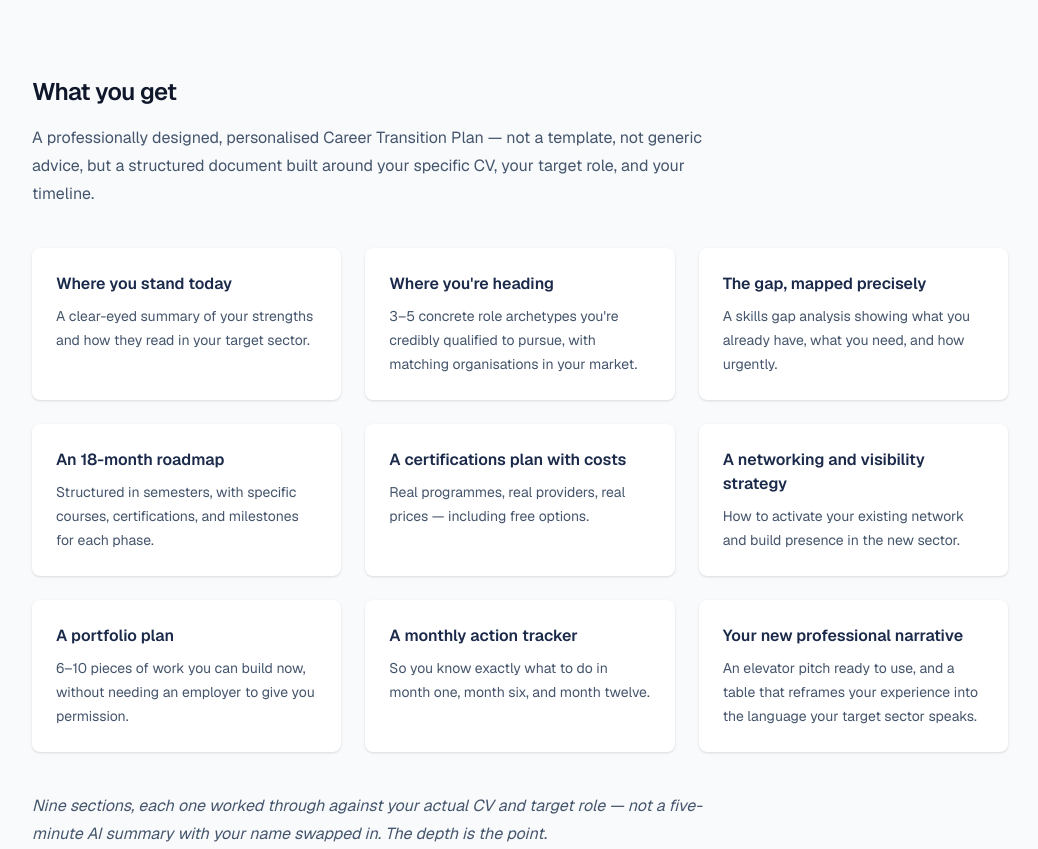
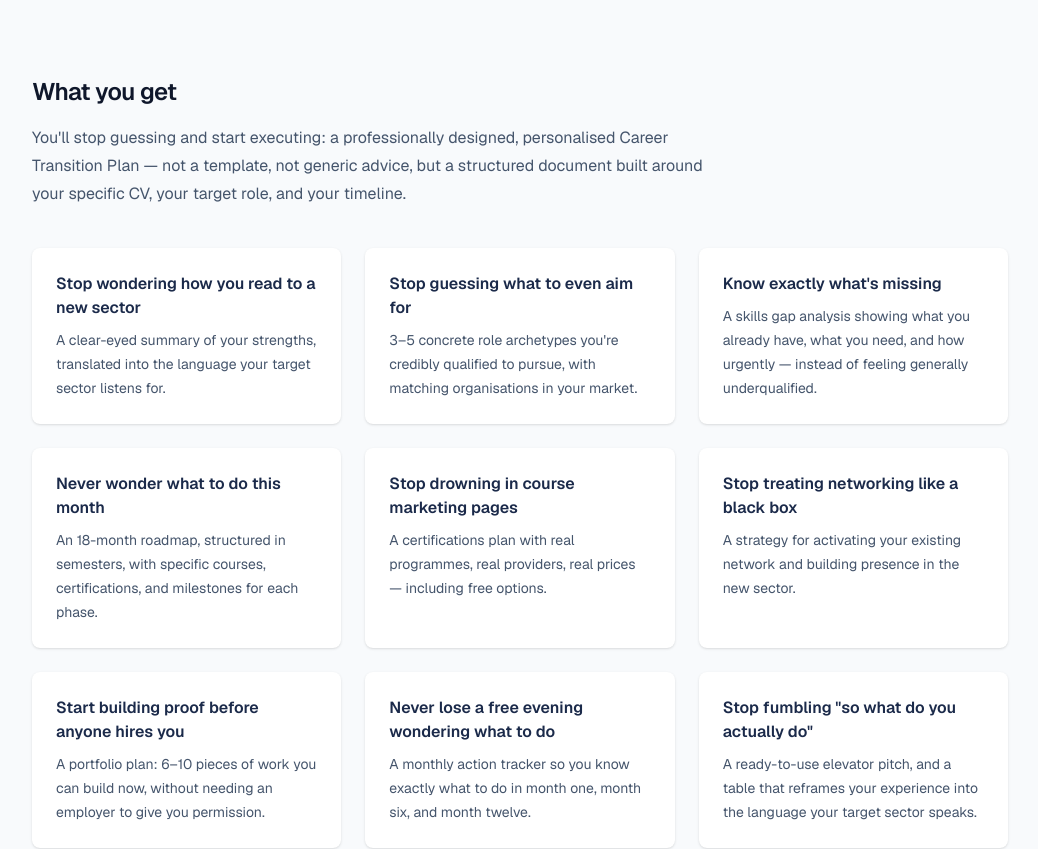
Before and after one commit to ericgitonga/career-transition, a Next.js app in the folder landing/: page / in a window 1280 px wide. Shown: the part 1460-2309 px from the top of the page, without its empty margins (120-1158 px from the left). Built offline with nearby package versions, Linux system fonts and the light colour scheme.

Commit message:
landing: rewrite deliverable copy to lead with outcome (closes #107)
Each "What you get" card title now names the pain resolved instead of
the deliverable itself, and the Pain Points closer states the outcome
rather than describing the service.

```diff
--- a/landing/src/app/page.tsx
+++ b/landing/src/app/page.tsx
@@ -8,46 +8,46 @@ export type Deliverable = {
 
 export const DELIVERABLES: Deliverable[] = [
   {
-    title: "Where you stand today",
+    title: "Stop wondering how you read to a new sector",
     description:
-      "A clear-eyed summary of your strengths and how they read in your target sector.",
+      "A clear-eyed summary of your strengths, translated into the language your target sector listens for.",
   },
   {
-    title: "Where you're heading",
+    title: "Stop guessing what to even aim for",
     description:
       "3–5 concrete role archetypes you're credibly qualified to pursue, with matching organisations in your market.",
   },
   {
-    title: "The gap, mapped precisely",
+    title: "Know exactly what's missing",
     description:
-      "A skills gap analysis showing what you already have, what you need, and how urgently.",
+      "A skills gap analysis showing what you already have, what you need, and how urgently — instead of feeling generally underqualified.",
   },
   {
-    title: "An 18-month roadmap",
+    title: "Never wonder what to do this month",
     description:
-      "Structured in semesters, with specific courses, certifications, and milestones for each phase.",
+      "An 18-month roadmap, structured in semesters, with specific courses, certifications, and milestones for each phase.",
   },
   {
-    title: "A certifications plan with costs",
-    description: "Real programmes, real providers, real prices — including free options.",
+    title: "Stop drowning in course marketing pages",
+    description: "A certifications plan with real programmes, real providers, real prices — including free options.",
   },
   {
-    title: "A networking and visibility strategy",
-    description: "How to activate your existing network and build presence in the new sector.",
+    title: "Stop treating networking like a black box",
+    description: "A strategy for activating your existing network and building presence in the new sector.",
   },
   {
-    title: "A portfolio plan",
+    title: "Start building proof before anyone hires you",
     description:
-      "6–10 pieces of work you can build now, without needing an employer to give you permission.",
+      "A portfolio plan: 6–10 pieces of work you can build now, without needing an employer to give you permission.",
   },
   {
-    title: "A monthly action tracker",
-    description: "So you know exactly what to do in month one, month six, and month twelve.",
+    title: "Never lose a free evening wondering what to do",
+    description: "A monthly action tracker so you know exactly what to do in month one, month six, and month twelve.",
   },
   {
-    title: "Your new professional narrative",
+    title: "Stop fumbling \"so what do you actually do\"",
     description:
-      "An elevator pitch ready to use, and a table that reframes your experience into the language your target sector speaks.",
+      "A ready-to-use elevator pitch, and a table that reframes your experience into the language your target sector speaks.",
   },
 ];
 
@@ -188,7 +188,7 @@ export default function Home() {
             your actual CV, your actual target role, and your actual timeline.
           </p>
           <p className="mt-4 max-w-3xl text-lg font-semibold text-slate-900">
-            That&apos;s what this service does.
+            This is what turns that scattered mess into a plan you can actually follow.
           </p>
         </div>
       </section>
@@ -199,9 +199,10 @@ export default function Home() {
             What you get
           </h2>
           <p className="mt-4 max-w-2xl text-base leading-7 text-slate-600">
-            A professionally designed, personalised Career Transition Plan — not a
-            template, not generic advice, but a structured document built around your
-            specific CV, your target role, and your timeline.
+            You&apos;ll stop guessing and start executing: a professionally designed,
+            personalised Career Transition Plan — not a template, not generic advice, but
+            a structured document built around your specific CV, your target role, and
+            your timeline.
           </p>
           <div className="mt-10 grid gap-6 sm:grid-cols-2 lg:grid-cols-3">
             {DELIVERABLES.map((item) => (
```
